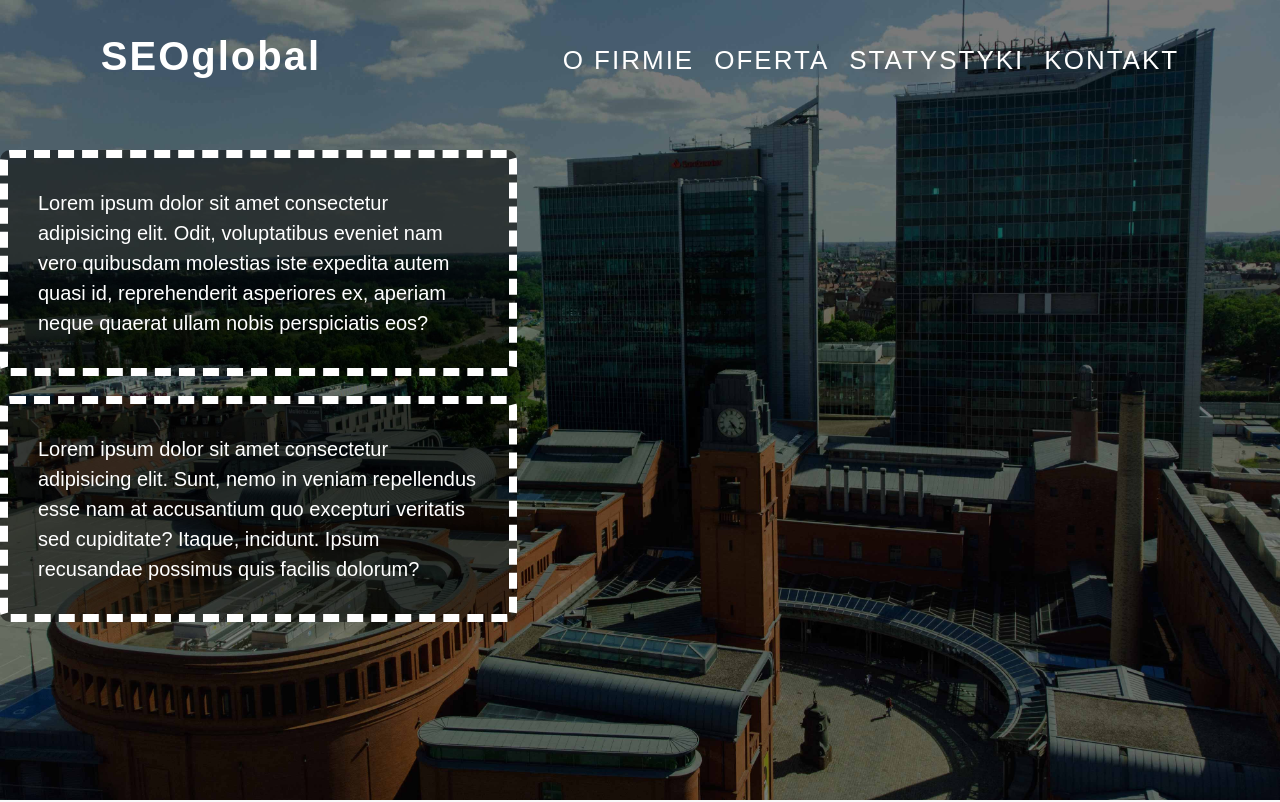
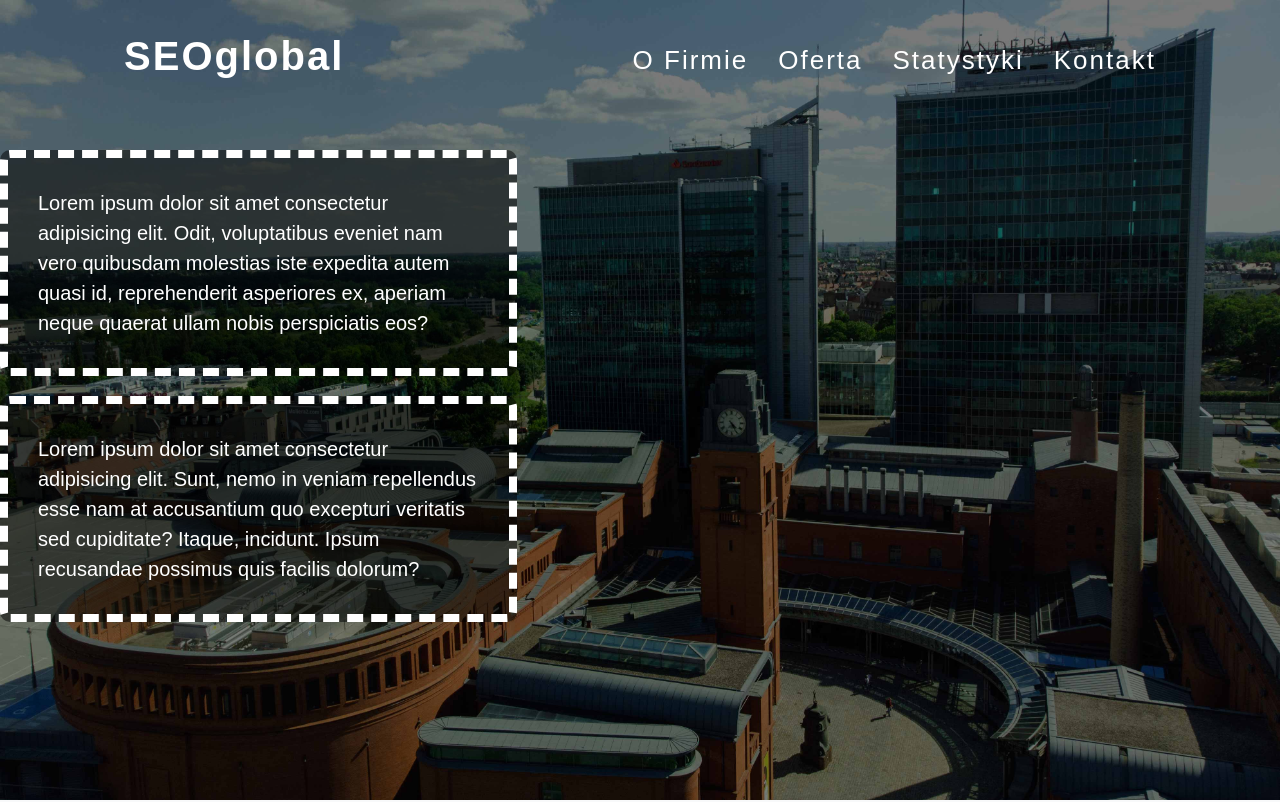
Before and after one commit to Mateusz-Meler/GEOglobal, a website built with webpack: page src/pages/index.html in a window 1280 px wide. Shown: the top 802 px of the page. Built offline with nearby package versions, Linux system fonts and the light colour scheme; some packages are replaced by stand-ins of ours.

Commit message:
nav update

```diff
--- a/src/pages/index.html
+++ b/src/pages/index.html
@@ -35,10 +35,10 @@
           </div>
 
           <ul class="nav__box">
-            <li><a class="nav__box--about" href="#about">O FIRMIE</a></li>
-            <li><a class="nav__box--offer" href="#offer">OFERTA</a></li>
-            <li><a class="nav__box--stats" href="#stats">STATYSTYKI</a></li>
-            <li><a class="nav__box--contact" href="#contact">KONTAKT</a></li>
+            <li><a class="nav__box--about" href="#about">O Firmie</a></li>
+            <li><a class="nav__box--offer" href="#offer">Oferta</a></li>
+            <li><a class="nav__box--stats" href="#stats">Statystyki</a></li>
+            <li><a class="nav__box--contact" href="#contact">Kontakt</a></li>
           </ul>
         </div>
 
--- a/src/scss/modules/nav.scss
+++ b/src/scss/modules/nav.scss
@@ -82,7 +82,7 @@
 
     &--stats {
       text-decoration: none;
-      margin-right: 20px;
+      margin-right: 30px;
       font-size: 26px;
       color: white;
     }
@@ -92,7 +92,7 @@
 
     &--about {
       text-decoration: none;
-      margin-right: 20px;
+      margin-right: 30px;
       font-size: 26px;
       white-space: nowrap;
       color: white;
@@ -107,7 +107,7 @@
 
     &--offer {
       text-decoration: none;
-      margin-right: 20px;
+      margin-right: 30px;
       color: white;
 
       font-size: 26px;
```
